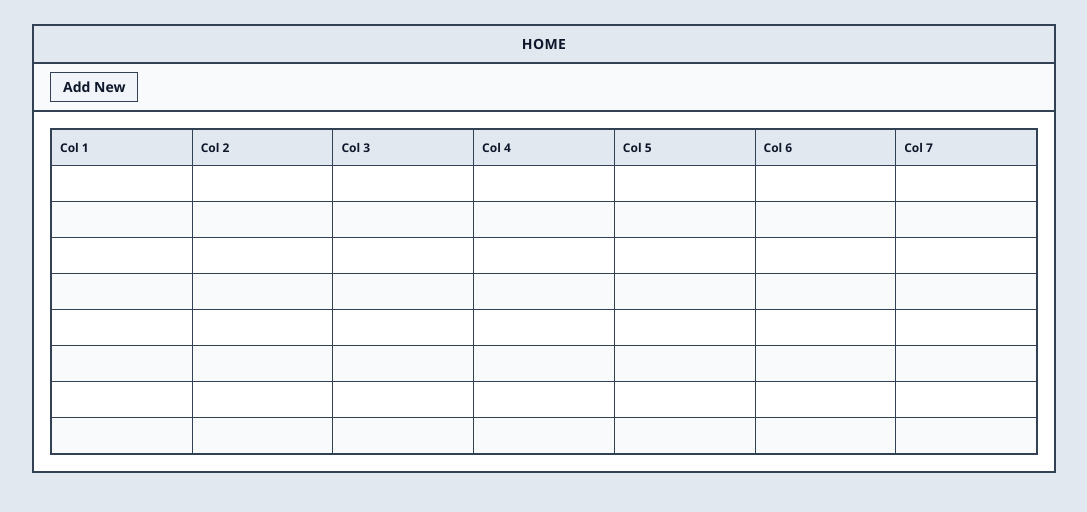
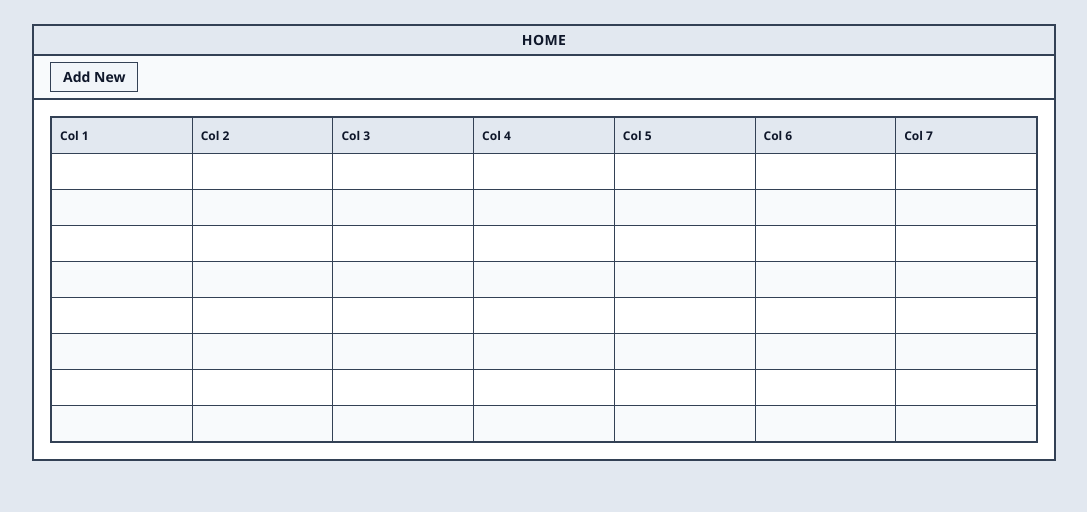
Before and after one commit to hirushaMaduranga/sales-order-webapp, a React (Vite) app in the folder frontend/: page / in a window 1280 px wide. Shown: the top 512 px of the page, without its empty margins (96-1183 px from the left). Built offline with nearby package versions, Linux system fonts and the light colour scheme.

Commit message:
modifyyy

```diff
--- a/frontend/src/components/PageShell.tsx
+++ b/frontend/src/components/PageShell.tsx
@@ -10,10 +10,10 @@ export function PageShell({ title, action, children }: PageShellProps) {
   return (
     <div className="min-h-screen bg-slate-200 p-6 text-slate-900">
       <div className="mx-auto max-w-5xl border-2 border-slate-700 bg-slate-50">
-        <div className="border-b-2 border-slate-700 bg-slate-200 px-4 py-2 text-center text-sm font-semibold uppercase tracking-wide">
+        <div className="border-b-2 border-slate-700 bg-slate-200 px-4 py-1 text-center text-sm font-semibold uppercase tracking-wide">
           {title}
         </div>
-        <div className="border-b-2 border-slate-700 px-4 py-2">{action}</div>
+        <div className="border-b-2 border-slate-700 px-4 py-1.5">{action}</div>
         <div className="bg-white p-4">{children}</div>
       </div>
     </div>
```
